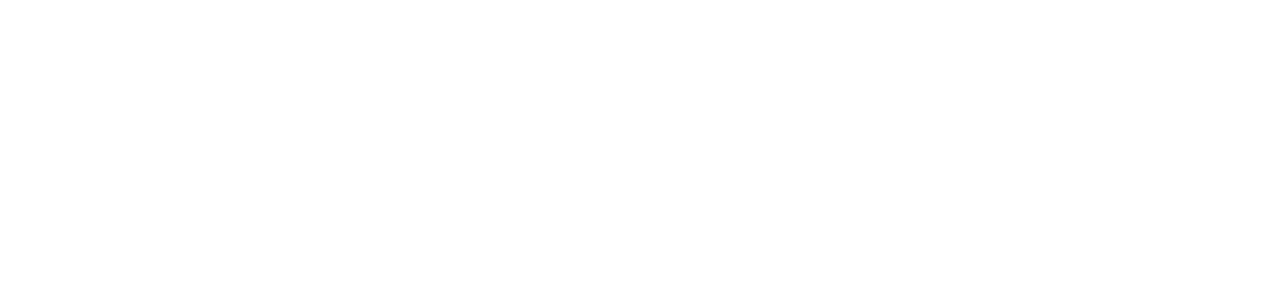
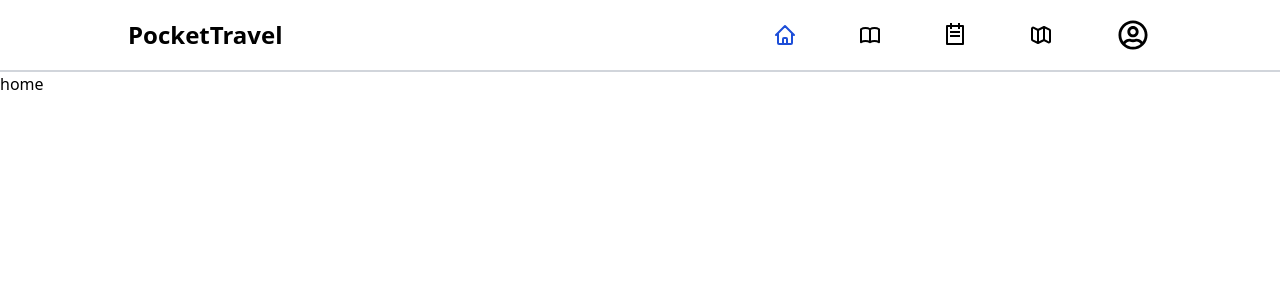
Before and after one commit to alifadwitiyap/pocket-travel-frontend, a React (Create React App) app: page / in a window 1280 px wide. Before the commit this address had no page. Shown: the top 300 px of the page. Built offline with nearby package versions, Linux system fonts and the light colour scheme.

Commit message:
Add a Main page where Navbar is at the top

```diff
--- a/src/App.js
+++ b/src/App.js
@@ -1,6 +1,7 @@
 import { BrowserRouter, Routes, Route } from "react-router-dom";
 import Login from "./pages/Login";
 import Register from "./pages/Register";
+import Main from "./pages/Main";
 
 function App() {
   return (
@@ -8,6 +9,12 @@ function App() {
       <Routes>
         <Route path="/login" element={<Login />} />
         <Route path="/register" element={<Register />} />
+        <Route path="/" element={<Main />}>
+          <Route index element={<h1>home</h1>} />
+          <Route path="diary" element={<h1>diary</h1>} />
+          <Route path="checklist" element={<h1>checklist</h1>} />
+          <Route path="plan" element={<h1>plan</h1>} />
+        </Route>
       </Routes>
     </BrowserRouter>
   );
--- /dev/null
+++ b/src/pages/Main/index.js
@@ -0,0 +1,13 @@
+import { Outlet } from 'react-router-dom';
+import Navbar from '../../components/Navbar';
+
+function Main() {
+  return (
+    <>
+      <Navbar />
+      <Outlet />
+    </>
+  );
+}
+
+export default Main;
```
